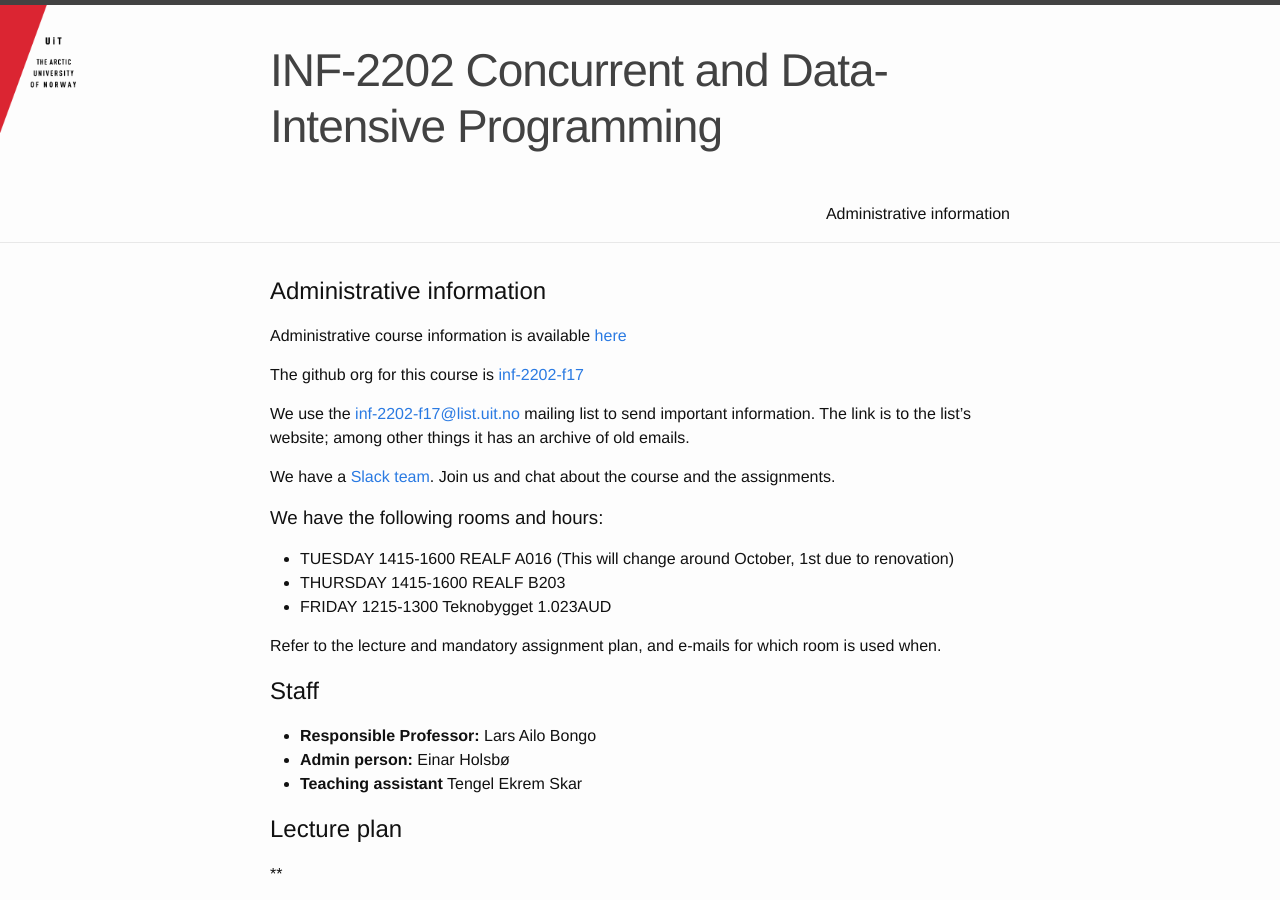
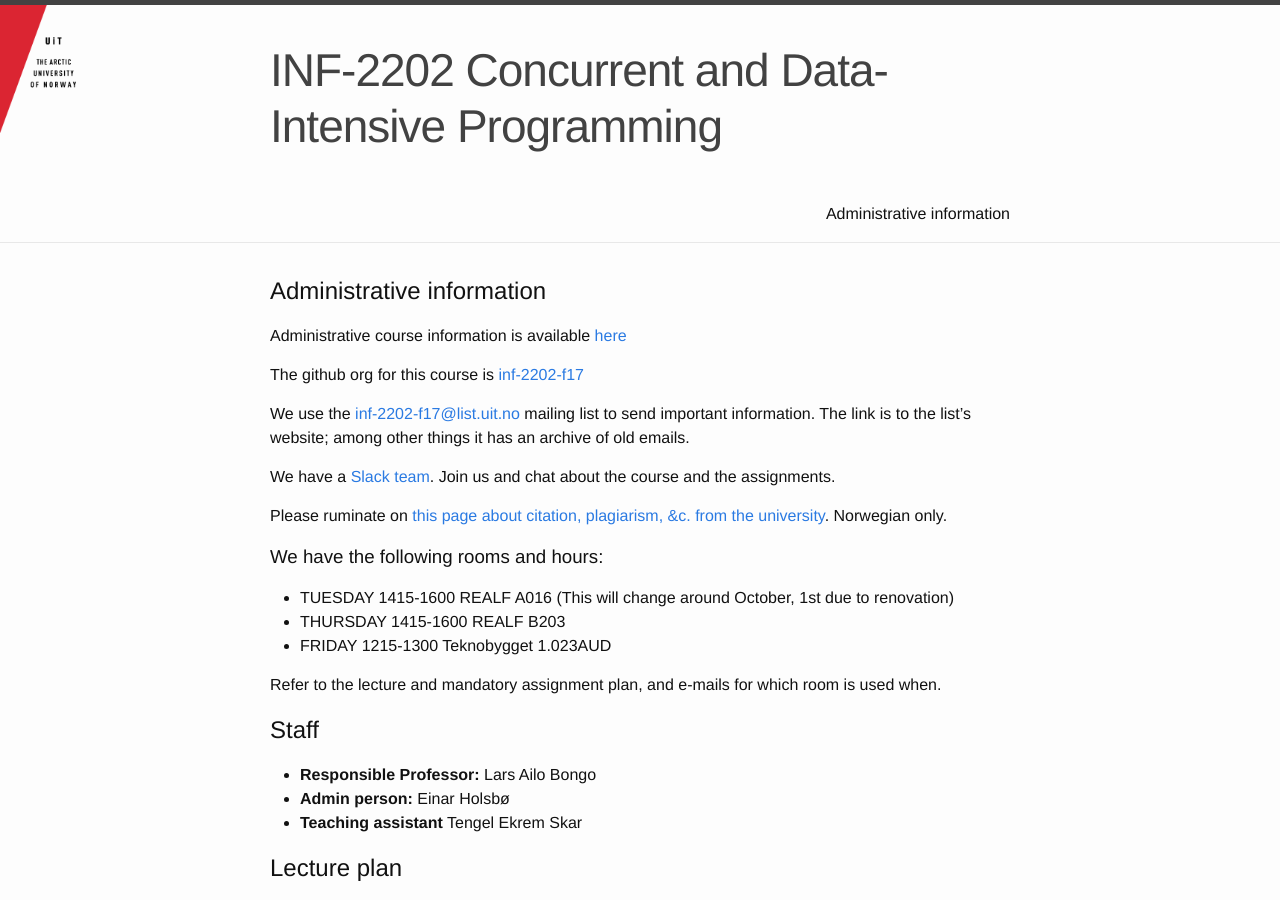
Before and after one commit to inf-2202-f17/inf-2202-f17.github.io, a Jekyll site: the page built from index.md, in a window 1280 px wide and 900 px high. Built offline with Jekyll 4.4.1, drawn with Linux system fonts in a browser that asks for light colours; our own code applies the rules of GitHub Pages for plain Markdown files.

Commit message:
add plagiarism info

```diff
--- a/index.md
+++ b/index.md
@@ -11,6 +11,8 @@ The github org for this course is [inf-2202-f17](https://github.com/inf-2202-f17
 We use the [inf-2202-f17@list.uit.no](https://list.uit.no/sympa/info/inf-2202-f17) mailing list to send important information. The link is to the list's website; among other things it has an archive of old emails.
 
 We have a [Slack team](https://inf-2202-f17.slack.com/). Join us and chat about the course and the assignments.
+
+Please ruminate on [this page about citation, plagiarism, &c. from the university](https://uit.no/om/enhet/artikkel?p_document_id=473719). Norwegian only.
 
 
 ### We have the following rooms and hours:
```
